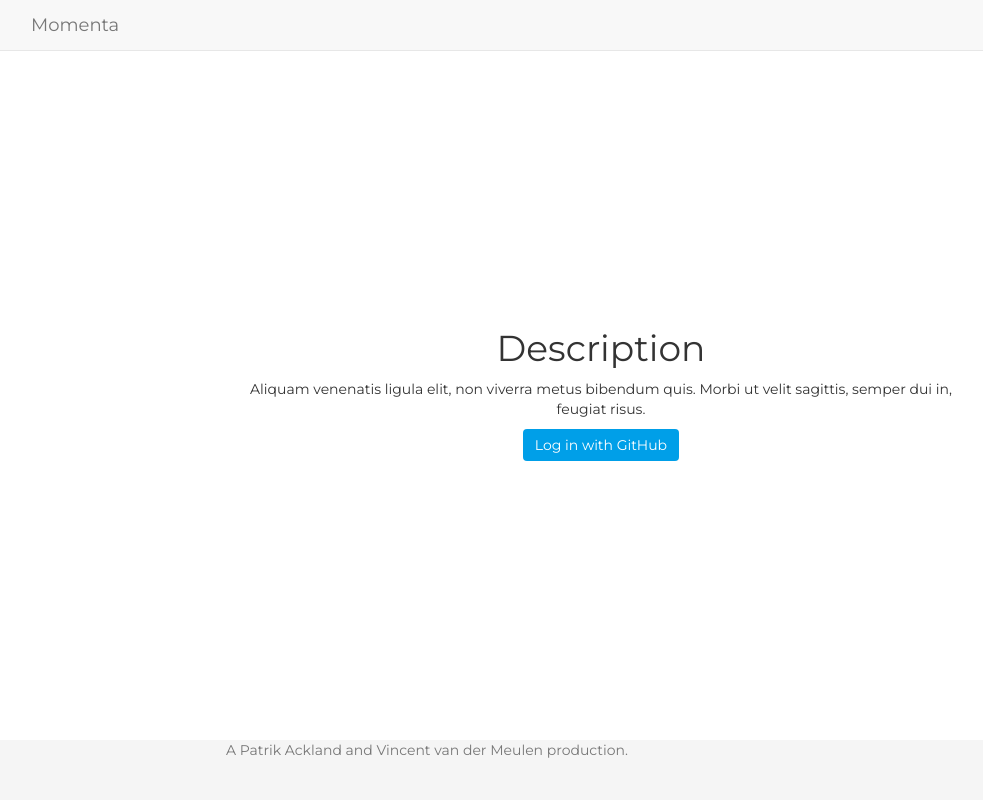
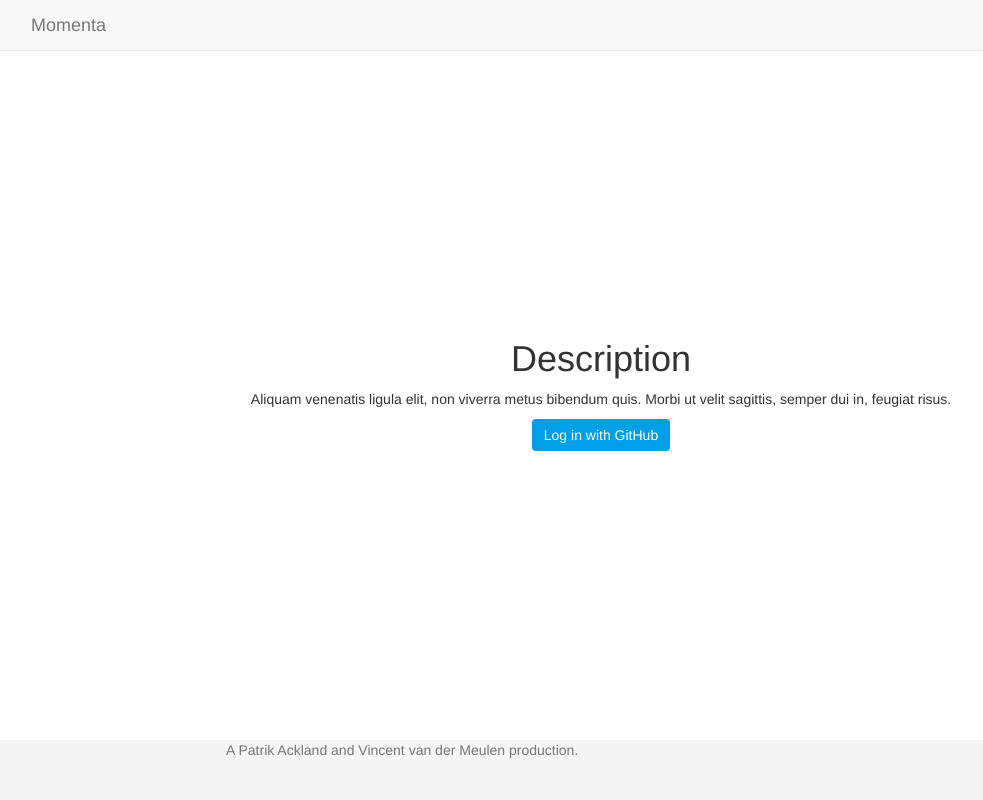
Before and after one commit to vincentmvdm/momenta, a Flask app: page / in a window 1280 px wide. Shown: the whole page, without its empty margins (39-1022 px from the left). Run offline with Flask 2, Linux system fonts and the light colour scheme; parts of the project's set-up code (start-up, migrations or seed data) failed here and were passed over; some libraries are stand-ins or nearby versions.

Commit message:
Reverted some changes.

```diff
--- a/static/css/style.min.css
+++ b/static/css/style.min.css
@@ -1 +1 @@
-html{position:relative;min-height:100%}body{padding-top:50px;margin-bottom:60px;font-family:'Montserrat', sans-serif;font-weight:400;background-color:#FFF}.footer{position:absolute;bottom:0;width:100%;height:60px;background-color:#f5f5f5}.flex-wrapper{height:calc(100vh - 70px - 60px);display:-webkit-box;display:-webkit-flex;display:-ms-flexbox;display:flex;-webkit-box-align:center;-webkit-align-items:center;-ms-flex-align:center;align-items:center;-webkit-box-pack:center;-webkit-justify-content:center;-ms-flex-pack:center;justify-content:center}.img-rounded.img-profile{width:150px;height:150px}.page-content{padding-top:48px;padding-bottom:48px}.btn-primary{border:0px}
+html{position:relative;min-height:100%}body{padding-top:50px;margin-bottom:60px;background-color:#FFF}.footer{position:absolute;bottom:0;width:100%;height:60px;background-color:#f5f5f5}.flex-wrapper{height:calc(100vh - 70px - 60px);display:-webkit-box;display:-webkit-flex;display:-ms-flexbox;display:flex;-webkit-box-align:center;-webkit-align-items:center;-ms-flex-align:center;align-items:center;-webkit-box-pack:center;-webkit-justify-content:center;-ms-flex-pack:center;justify-content:center}.img-rounded.img-profile{width:150px;height:150px}.page-content{padding-top:48px;padding-bottom:48px}.btn-primary{border:0px}
--- a/static/scss/style.scss
+++ b/static/scss/style.scss
@@ -13,8 +13,6 @@ body {
   padding-top: 50px;
   /* Margin bottom by footer height */
   margin-bottom: 60px;
-  font-family: 'Montserrat', sans-serif;
-  font-weight: 400;
   background-color: #FFF;
 }
 
--- a/templates/layout.html
+++ b/templates/layout.html
@@ -10,7 +10,6 @@
     <link href="{{ url_for('static', filename='css/ie10-viewport-bug-workaround.css') }}" rel="stylesheet">
     <link href="{{ url_for('static', filename='css/animate.min.css') }}" rel="stylesheet">
     <link href="{{ url_for('static', filename='css/style.min.css') }}" rel="stylesheet">
-    <link href='https://fonts.googleapis.com/css?family=Montserrat:400,700' rel='stylesheet' type='text/css'>
     <!-- HTML5 shim and Respond.js for IE8 support of HTML5 elements and media queries -->
     <!--[if lt IE 9]>
       <script src="https://oss.maxcdn.com/html5shiv/3.7.2/html5shiv.min.js"></script>
```
